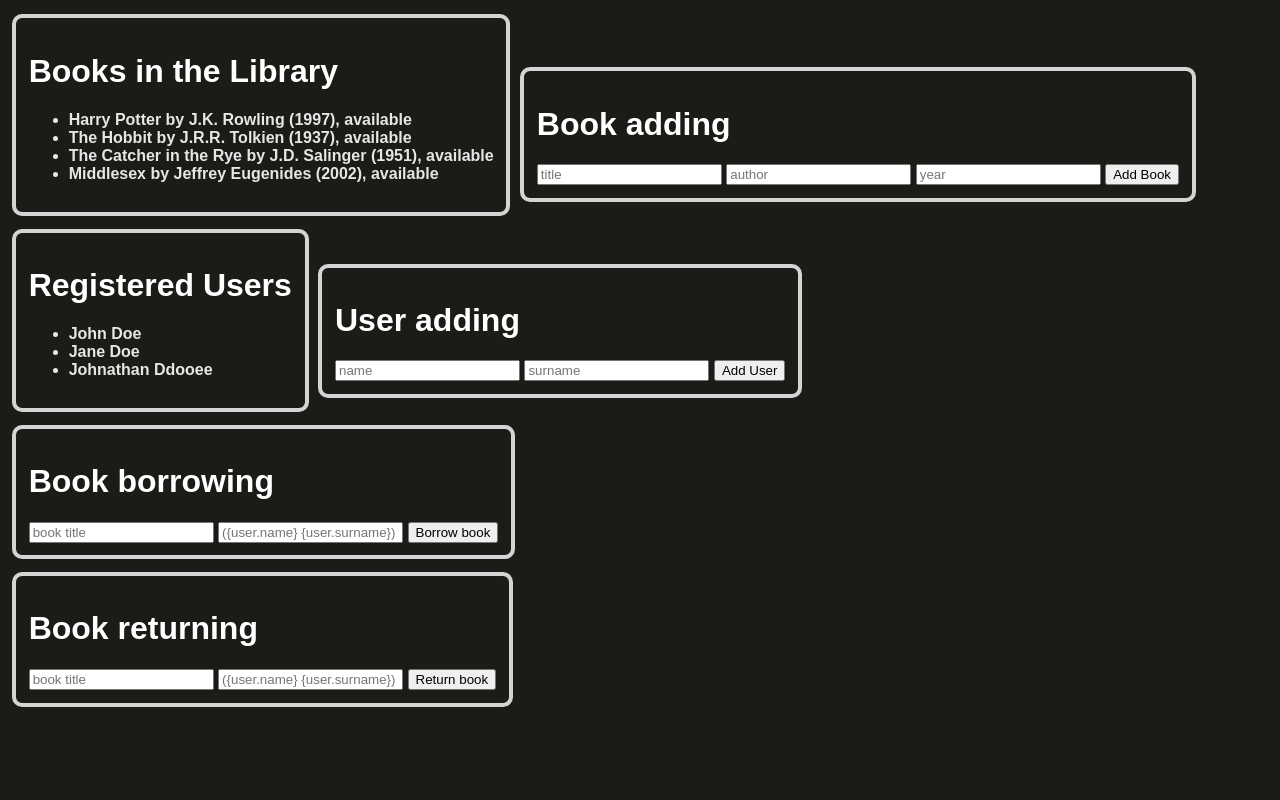
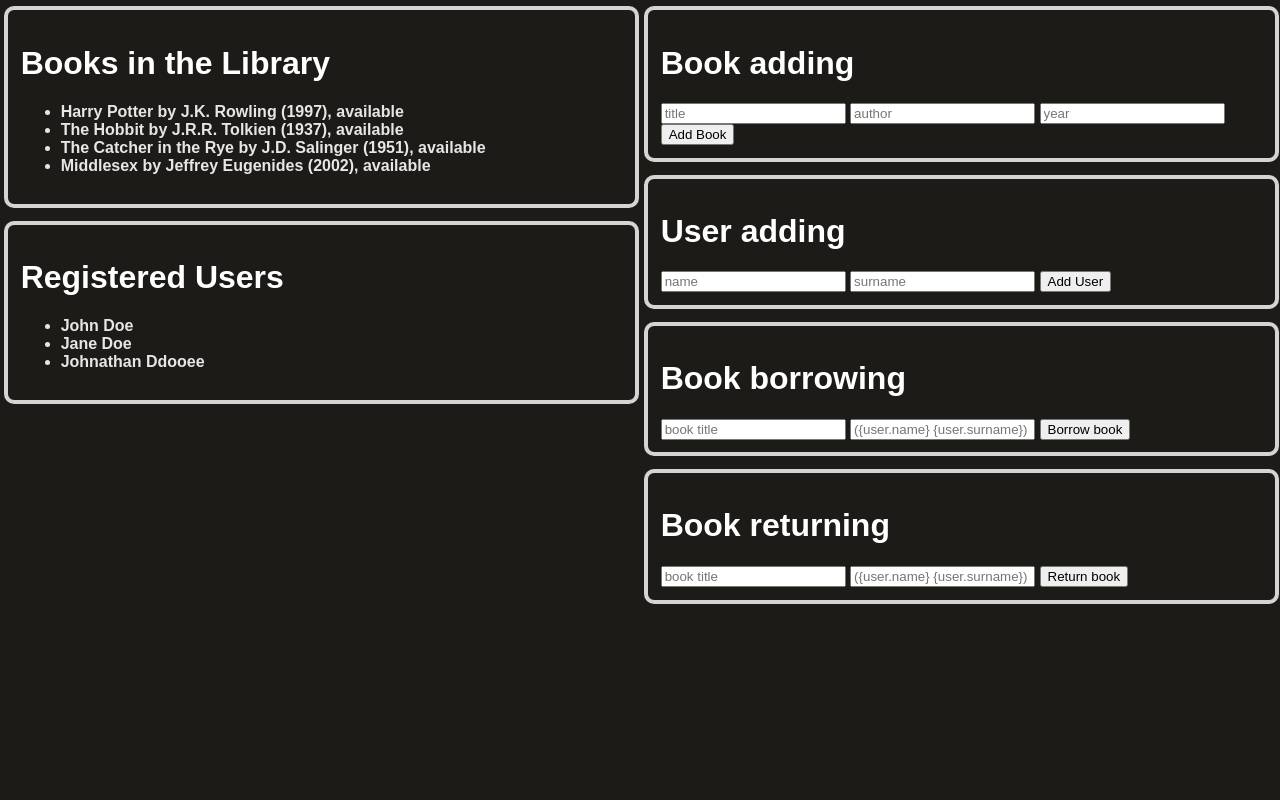
Before and after one commit to kali4nya/library-project, a Flask app: page / in a window 1280 px wide. Run offline with Flask 3, Linux system fonts and the light colour scheme.

Commit message:
added basic layout

```diff
--- a/static/style.css
+++ b/static/style.css
@@ -2,10 +2,21 @@ body{
     font-family: Arial, sans-serif;
     background-color: #1d1b17;
     color: rgb(230, 230, 230);
+    height: 100dvh;
+    margin: 0;
 }
 
 h1{
     color: white
+}
+
+.grid {
+    display: grid;
+    grid-template-columns: repeat(2, minmax(0, 1fr));
+}
+
+.col {
+    display: grid;
 }
 
 .books, .book_adding, .users, .user_adding, .book_borrowing, .book_returning{
@@ -17,4 +28,6 @@ h1{
     margin: 0.5vw 0.1vw 0.5vw 0.3vw;
     width: fit-content;
     font-weight: 600;
+    width: -webkit-fill-available;
+
 }
--- a/templates/index.html
+++ b/templates/index.html
@@ -1,6 +1,7 @@
 <!DOCTYPE html>
 
 <html lang="en">
+
 <head>
     <meta charset="utf-8">
     <title>library project</title>
@@ -11,10 +12,13 @@
     <!-- Set Favicon -->
     <link rel="icon" href="static/favicon.png" type="image/x-icon">
     <!-- css-->
-        <link rel="stylesheet" href="{{ url_for('static', filename='style.css') }}">
+    <link rel="stylesheet"
+        href="{{ url_for('static', filename='style.css') }}">
     <!-- fonts -->
 </head>
+
 <body>
+    <div class="grid">
         <div>
             <div class="books">
                 <h1>Books in the Library</h1>
@@ -24,6 +28,16 @@
                     {% endfor %}
                 </ul>
             </div>
+            <div class="users">
+                <h1>Registered Users</h1>
+                <ul>
+                    {% for user in users %}
+                    <li>{{ user }}</li>
+                    {% endfor %}
+                </ul>
+            </div>
+        </div>
+        <div class="col">
             <div class="book_adding">
                 <h1>Book adding</h1>
                 <form action="{{ url_for('add_book') }}" method="POST">
@@ -33,16 +47,6 @@
                     <button>Add Book</button>
                 </form>
             </div>
-        </div>
-        <div>
-            <div class="users">
-                <h1>Registered Users</h1>
-                <ul>
-                    {% for user in users %}
-                        <li>{{ user }}</li>
-                    {% endfor %}
-                </ul>
-            </div>
             <div class="user_adding">
                 <h1>User adding</h1>
                 <form action="{{ url_for('add_user') }}" method="POST">
@@ -51,28 +55,29 @@
                     <button>Add User</button>
                 </form>
             </div>
-        </div>
-        <div>
             <div class="book_borrowing">
                 <h1>Book borrowing</h1>
                 <form action="{{ url_for('borrow_book') }}" method="POST">
                     <input type="text" name="title" placeholder="book title" autocomplete="off" required>
-                    <input type="text" name="user_full" placeholder="({user.name} {user.surname})" autocomplete="off" required>
+                    <input type="text" name="user_full" placeholder="({user.name} {user.surname})" autocomplete="off"
+                        required>
                     <button>Borrow book</button>
                 </form>
             </div>
-        </div>
-        <div>
             <div class="book_returning">
                 <h1>Book returning</h1>
                 <form action="{{ url_for('return_book') }}" method="POST">
                     <input type="text" name="title" placeholder="book title" autocomplete="off" required>
-                    <input type="text" name="user_full" placeholder="({user.name} {user.surname})" autocomplete="off" required>
+                    <input type="text" name="user_full" placeholder="({user.name} {user.surname})" autocomplete="off"
+                        required>
                     <button>Return book</button>
                 </form>
+            </div>
+        </div>
     </div>
     </div>
 
     <script src="{{ url_for('static', filename='script.js') }}"></script>
 </body>
+
 </html>
```
Lines whose indentation alone changed are shown as unchanged.
